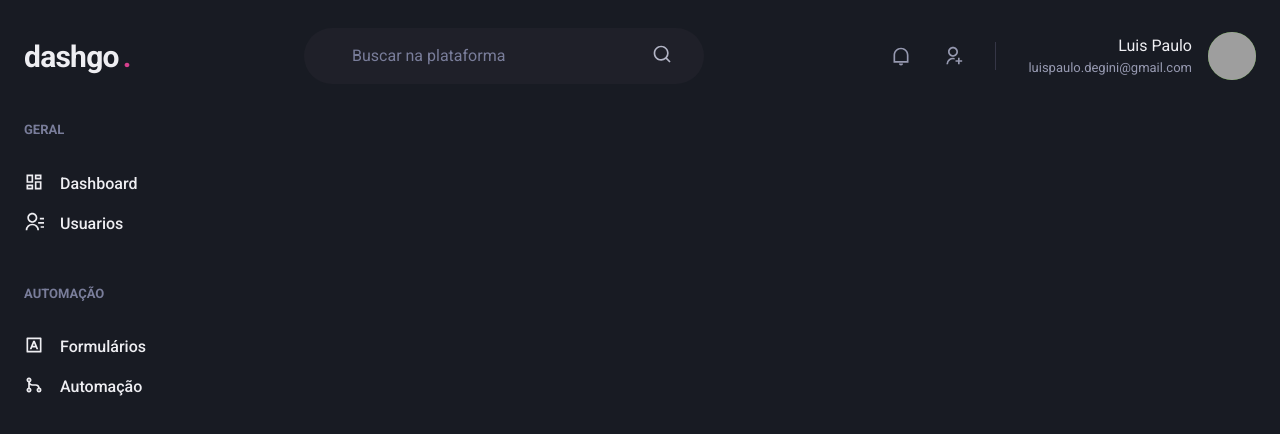
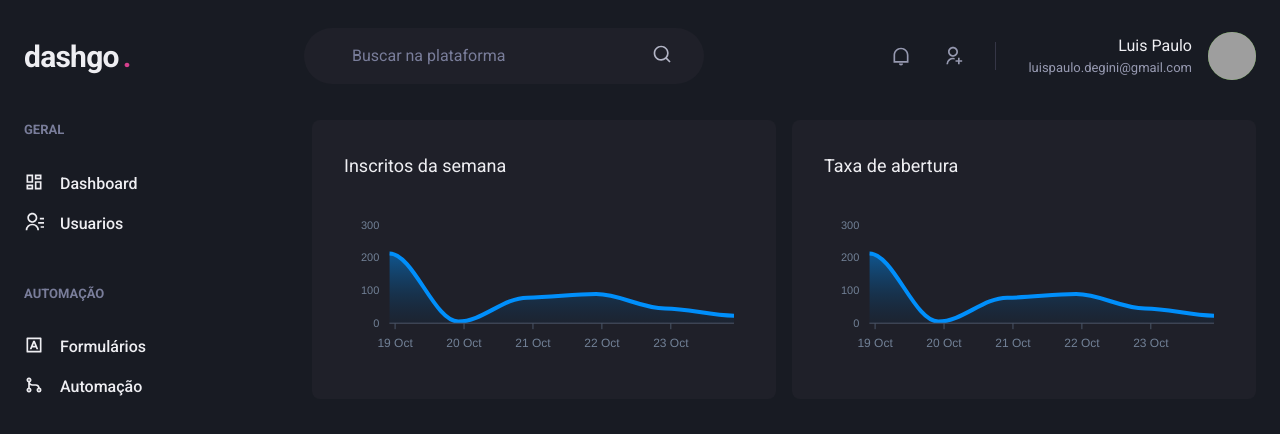
Before and after one commit to hitk1/next-dashgo, a Next.js app: page /dashboard in a window 1280 px wide. Shown: the top 434 px of the page. Built offline with nearby package versions, Linux system fonts and the light colour scheme; grey boxes are pictures that could not be loaded.

Commit message:
feat: Estilização e configurações dos graficos

```diff
--- a/package.json
+++ b/package.json
@@ -13,9 +13,11 @@
     "@chakra-ui/react": "^1.6.10",
     "@emotion/react": "^11.4.1",
     "@emotion/styled": "^11.3.0",
+    "apexcharts": "^3.29.0",
     "framer-motion": "^4.1.17",
     "next": "11.1.2",
     "react": "17.0.2",
+    "react-apexcharts": "^1.3.9",
     "react-dom": "17.0.2",
     "react-icons": "^4.3.1"
   },
--- a/src/pages/dashboard.tsx
+++ b/src/pages/dashboard.tsx
@@ -1,6 +1,65 @@
-import { Flex } from '@chakra-ui/react'
+import { Flex, SimpleGrid, Box, Text, theme } from '@chakra-ui/react'
+import dynamic from 'next/dynamic'
 import { Sidebar } from '../components/Sidebar'
 import { Header } from '../components/Header'
+//A importação do Chart deve ser feito com dynamic porque ele usa estritamente algumas dependencias do browser
+// o "dynamic", faz com que a importação aconteça, necessariamente, no browser com a opção "ssr: false"
+// o dynaic é muito utilizado para carregamentos dinamicos
+const Chart = dynamic(() => import('react-apexcharts'), { ssr: false })
+
+const options = {
+    chart: {
+        toolbar: {
+            show: false,
+        },
+        zoom: {
+            enabled: false,
+        },
+        foreColor: theme.colors.gray[500]
+    },
+    grid: {
+        show: false
+    },
+    dataLabels: {
+        enabled: false
+    },
+    tooltip: {
+        enabled: false
+    },
+    xaxis: {
+        type: "datetime",
+        axisBorder: {
+            color: theme.colors.gray[600]
+        },
+        axisTicks: {
+            color: theme.colors.gray[600]
+        },
+        categories: [
+            '2021-10-18T22:02:00.000Z',
+            '2021-10-19T22:02:00.000Z',
+            '2021-10-20T22:02:00.000Z',
+            '2021-10-21T22:02:00.000Z',
+            '2021-10-22T22:02:00.000Z',
+            '2021-10-23T22:02:00.000Z',
+        ]
+    },
+    fill: {
+        opacity: 0.3,
+        type: 'gradient',
+        gradient: {
+            shade: 'dark',
+            opacityFrom: 0.7,
+            opacityTo: 0.3
+        }
+    }
+}
+
+const series = [
+    {
+        name: 'TypeData1',
+        data: [213, 5, 78, 89, 45, 23,]
+    } //Quantos tipos de dados que serão plotados
+]
 
 export default function Dashboard() {
     return (
@@ -8,6 +67,52 @@ export default function Dashboard() {
             <Header />
             <Flex w="100%" my="6" maxWidth={1480} mx="auto" px="6">
                 <Sidebar />
+
+                <SimpleGrid
+                    flex='1'
+                    gap="4"
+                    minChildWidth="320px"
+                    align="flex-start"
+                >
+                    <Box
+                        p="8"
+                        bg="gray.800"
+                        borderRadius={8}
+                        pb="4"
+                    >
+                        <Text
+                            fontSize="lg"
+                            mb="4"
+                        >
+                            Inscritos da semana
+                        </Text>
+                        <Chart
+                            options={options}
+                            series={series}
+                            type="area"
+                            height={160}
+                        />
+                    </Box>
+                    <Box
+                        p="8"
+                        bg="gray.800"
+                        borderRadius={8}
+                        pb="4"
+                    >
+                        <Text
+                            fontSize="lg"
+                            mb="4"
+                        >
+                            Taxa de abertura
+                        </Text>
+                        <Chart
+                            options={options}
+                            series={series}
+                            type="area"
+                            height={160}
+                        />
+                    </Box>
+                </SimpleGrid>
             </Flex>
         </Flex>
     )
```
Also changed, not shown: 1 other file (tests, documents, lock files or other folders).
